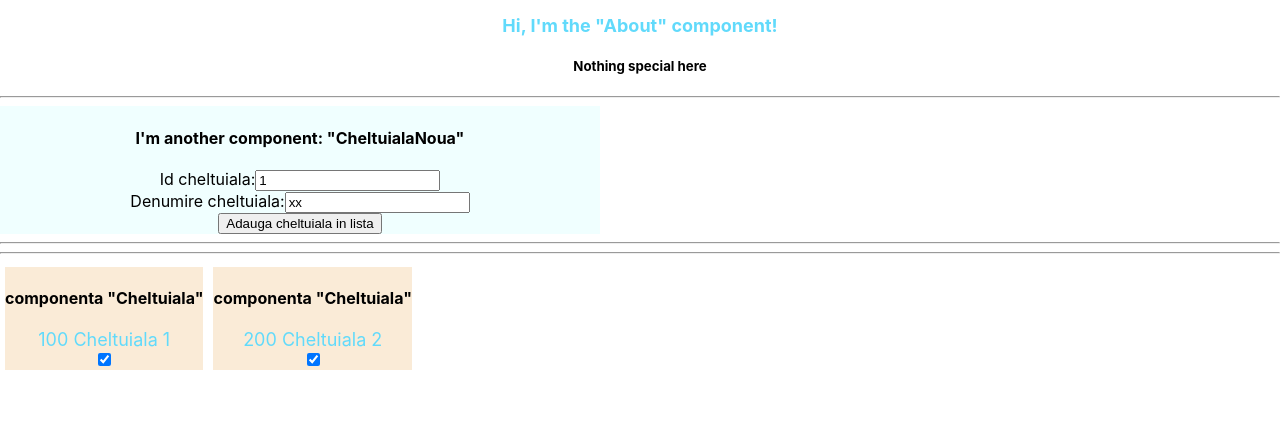
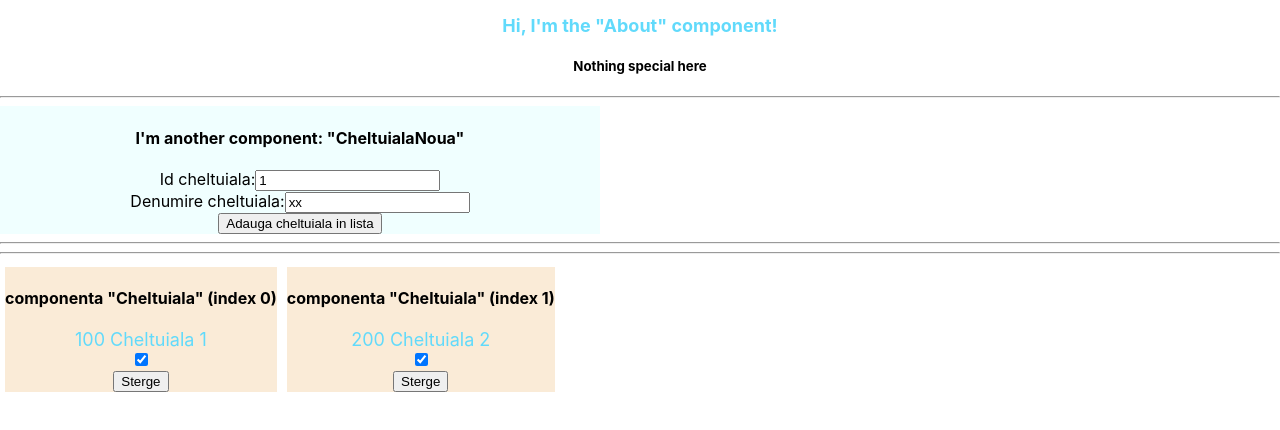
Before and after one commit to floorin/react-functional-learning-app1, a React (Create React App) app: page / in a window 1280 px wide. Shown: the top 430 px of the page. Built offline with nearby package versions, Linux system fonts and the light colour scheme.

Commit message:
added "Sterge" button

```diff
--- a/src/App.js
+++ b/src/App.js
@@ -25,6 +25,7 @@ function App() {
     const [mesajApp,setMesajApp] = useState('');
 
     const onAddNewCheltuiala=(paramCheltuialaNoua)=>{
+        console.log('onAddNewCheltuiala paramCheltuialaNoua=%o',paramCheltuialaNoua)
         const existaDeja=nomCheltuieli.filter(cheltuiala=> cheltuiala.id==paramCheltuialaNoua.id);
         if(existaDeja.length>0){
             setMesajApp('Exista deja acest id, alegeti altul');
@@ -44,10 +45,16 @@ function App() {
         setCheltuieli(cloneNomCheltuieli);
     }
 
+    const onDeleteCheltuiala=(indexForDeleting)=> {
+        const cloneNomCheltuieli = [...nomCheltuieli];
+        cloneNomCheltuieli.splice(indexForDeleting,1);
+        setCheltuieli(cloneNomCheltuieli);
+    }
+
     const ListaCheltuieli = () => (
         <div className="ListaCheltuieli">
-            {nomCheltuieli.map(function(item) {
-                return <Cheltuiala key={item.id} cheltuiala={item} changeStatus={onChangeStatus}/>;
+            {nomCheltuieli.map(function(item,pindexCheltuiala) {
+                return <Cheltuiala key={item.id} cheltuiala={item} indexInList={pindexCheltuiala} changeStatus={onChangeStatus} deleteCheltuiala={onDeleteCheltuiala}/>;
             })}
         </div>
     );
--- a/src/components/Cheltuiala/Cheltuiala.js
+++ b/src/components/Cheltuiala/Cheltuiala.js
@@ -5,7 +5,7 @@ import "../Cheltuiala/cheltuiala.css";
 function Cheltuiala(props) {
     const [checked, setChecked] = useState(props.cheltuiala.activ_y_n=='y')
     const handleChangeStatus = () => {
-        if(props.cheltuiala.activ_y_n=='n'){
+        if(props.cheltuiala.activ_y_n === 'n'){
             props.changeStatus({id:props.cheltuiala.id,new_status:'y'});
         }else{
             props.changeStatus({id:props.cheltuiala.id,new_status:'n'});
@@ -13,12 +13,17 @@ function Cheltuiala(props) {
        // setChecked(!checked)
     }
 
+    const deleteCheltuiala = ()=>{
+        props.deleteCheltuiala(props.indexInList);
+    }
 
-    console.log('in Cheltuiala avem props=%o',props)
     return <div className="cheltuiala__card">
-        <h4>componenta "Cheltuiala"</h4>
+        <h4>componenta "Cheltuiala" (index {props.indexInList})</h4>
         <div className="about__text--big">{props.cheltuiala.id} {props.cheltuiala.den_ro}</div>
         <input onChange={handleChangeStatus} checked={checked} type="checkbox" />
+        <div>
+            <button onClick={deleteCheltuiala}>Sterge</button>
+        </div>
     </div>;
 }
 export default Cheltuiala;
--- a/src/components/CheltuialaNoua/CheltuialaNoua.js
+++ b/src/components/CheltuialaNoua/CheltuialaNoua.js
@@ -5,7 +5,8 @@ function CheltuialaNoua(props) {
     const [cheltuiala, setCheltuiala] = useState(
         {
             id:1,
-            den_ro:'xx'
+            den_ro:'xx',
+            activ_y_n:'n'
         }
     );
 
@@ -21,7 +22,7 @@ function CheltuialaNoua(props) {
            alert('completeaza id');
        }else{
            props.onAddNewCheltuialaFromChild(cheltuiala);
-           setCheltuiala({id:'',den_ro:''});
+           setCheltuiala({id:'',den_ro:'',activ_y_n:'n'});
        }
     }
 
```
